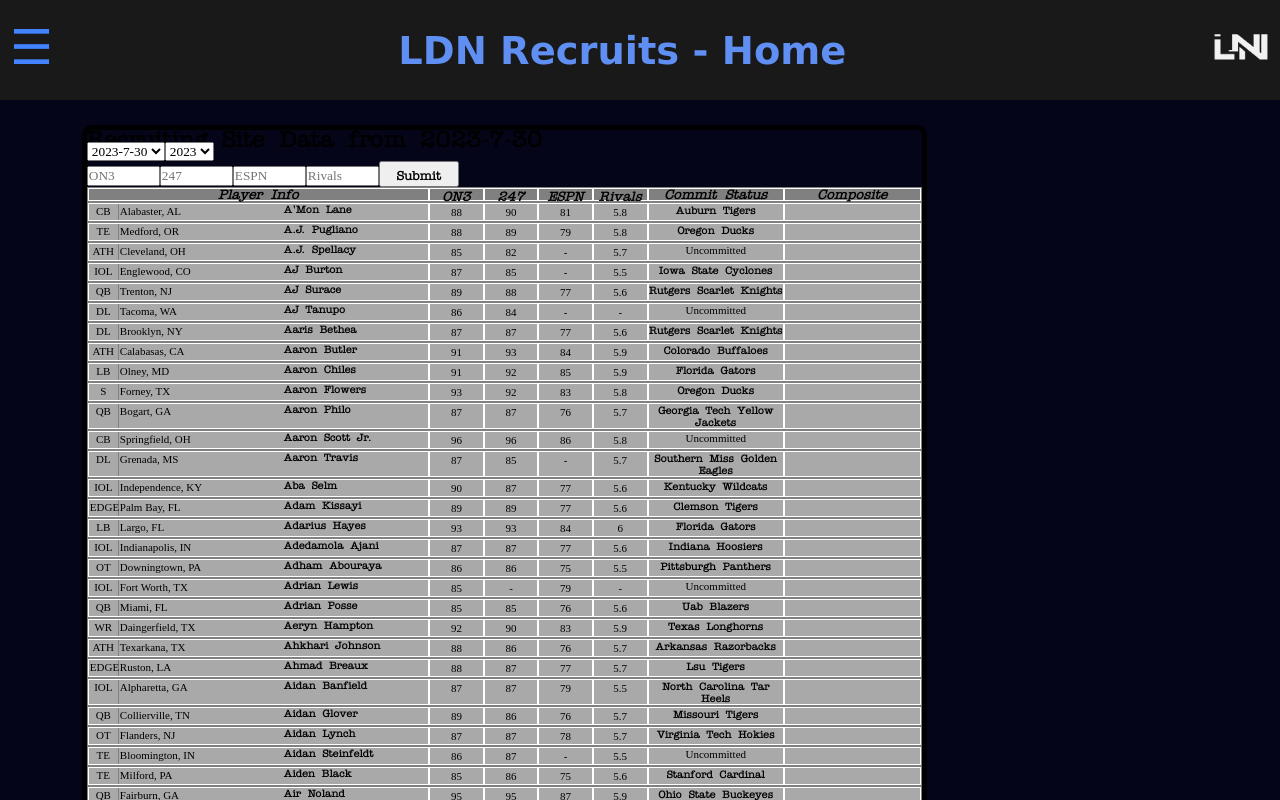
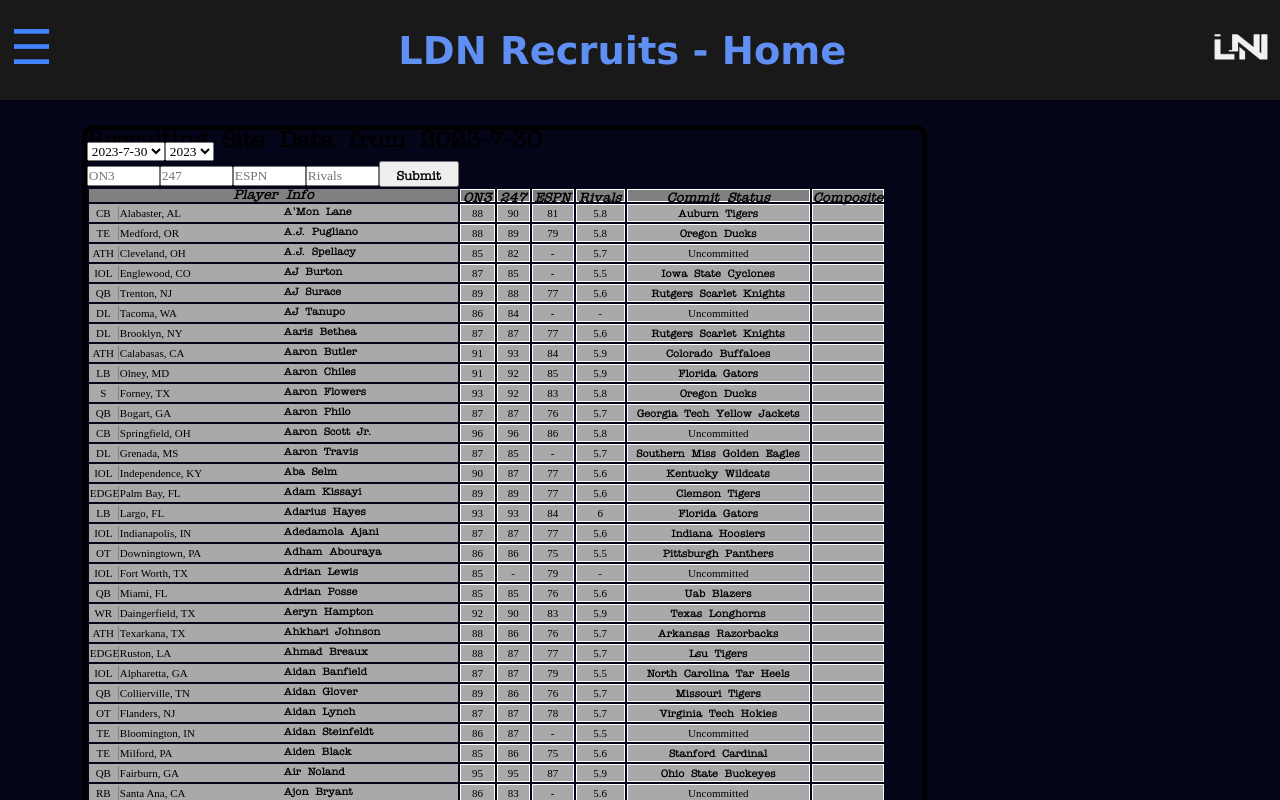
Before and after one commit to ldnelson16/pf, a Next.js app: page /ldnrecruits/byo in a window 1280 px wide. Built offline with nearby package versions, Linux system fonts and the light colour scheme.

Commit message:
fix player table

```diff
--- a/components/ContactForm.js
+++ b/components/ContactForm.js
@@ -63,6 +63,7 @@
         <span className={formstyles.required}>*</span>Email:
       </label>
       <input
+        placeholder="leave blank for anonymous"
         className={formstyles.input}
         type="email"
         id="email"
@@ -90,6 +91,7 @@
       </label>
       <div className={formstyles.textarea}>
         <textarea
+          placeholder="maximum of 999 characters"
           className={formstyles.textinput}
           id="message"
           name="message"
--- a/components/ldnrecruits/byocomposite.js
+++ b/components/ldnrecruits/byocomposite.js
@@ -69,30 +69,32 @@
         console.log("Sorting by composite");
         setSort("Composite");
     }
-    return(
-        <div className={cfbstyles.headerCell} id="header">
-            <div className={cfbstyles.playerInfo} data-value="name" onClick={handleClick}>
+    return (
+    <thead>
+        <tr className={cfbstyles.headerCell} id="header">
+        <th className={cfbstyles.playerInfo} data-value="name" onClick={handleClick}>
             <em>Player Info</em>
-            </div>
-            <div className={cfbstyles.ron3} data-value="ON3 Rating" onClick={handleClick}>
+        </th>
+        <th className={cfbstyles.ron3} data-value="ON3 Rating" onClick={handleClick}>
             <em>ON3</em>
-            </div>
-            <div className={cfbstyles.r247} data-value="247 Rating" onClick={handleClick}>
+        </th>
+        <th className={cfbstyles.r247} data-value="247 Rating" onClick={handleClick}>
             <em>247</em>
-            </div>
-            <div className={cfbstyles.respn} data-value="ESPN Rating" onClick={handleClick}>
+        </th>
+        <th className={cfbstyles.respn} data-value="ESPN Rating" onClick={handleClick}>
             <em>ESPN</em>
-            </div>
-            <div className={cfbstyles.rrivals} data-value="Rivals Rating" onClick={handleClick}>
+        </th>
+        <th className={cfbstyles.rrivals} data-value="Rivals Rating" onClick={handleClick}>
             <em>Rivals</em>
-            </div>
-            <div className={cfbstyles.commitInfo}>
+        </th>
+        <th className={cfbstyles.commitInfo}>
             <em>Commit Status</em>
-            </div>
-            <div className={cfbstyles.compositeInfo} onClick={sortComposite}>
+        </th>
+        <th className={cfbstyles.compositeInfo} onClick={sortComposite}>
             <em>Composite</em>
-            </div>
-        </div>
+        </th>
+        </tr>
+    </thead>
     );
 }
 
@@ -107,37 +109,42 @@
 }
 
 const PlayerCell = ({data,dateindex,yearindex,percentdata,mins}) => {
-    return(
-        <div className={cfbstyles.playerCell} key={data["key"]}>
+    return (
+    <tr className={cfbstyles.playerCell} key={data["key"]}>
+        <td>
         <div className={cfbstyles.playerInfo}>
-                <div className={cfbstyles.posInfo}>
-                    {data["Pos"]}
-                </div>
-                <div className={cfbstyles.locationInfo}>
-                    {data["City"]+", "+data["State"]}
-                </div>
+        <div className={cfbstyles.posInfo}>{data["Pos"]}</div>
+        <div className={cfbstyles.locationInfo}>{data["City"] + ", " + data["State"]}</div>
         <Link href={{ pathname: '/ldnrecruits/player', query: { playerId: data["key"], dateIndex: dateindex, year: yearindex } }}>
             <div className={cfbstyles.nameInfo}>{data["name"]}</div>
         </Link>
         </div>
+        </td>
 
-            <div className={cfbstyles.ron3}>
-                {data["ON3 Rating"][dateindex]}
-            </div>
-            <div className={cfbstyles.r247}>
-                {data["247 Rating"][dateindex]}
-            </div>
-            <div className={cfbstyles.respn}>
-                {data["ESPN Rating"][dateindex]}
-            </div>
-            <div className={cfbstyles.rrivals}>
-                {data["Rivals Rating"][dateindex]}
-            </div>
-            {data["Commit Status"][dateindex]==false?<div className={cfbstyles.commitInfo}>Uncommitted</div>:data["Commit Status"][dateindex]=="No Data Yet"?<div className={cfbstyles.commitInfo}>No Data</div>:<div className={cfbstyles.commitInfo}><b>{data["Commit Status"][dateindex]}</b></div>}
-            <div className={cfbstyles.compositeInfo}>
-                {calculateComposite(percentdata,[data["ON3 Rating"][dateindex],data["247 Rating"][dateindex],data["ESPN Rating"][dateindex],data["Rivals Rating"][dateindex]],mins)}
-            </div>
-        </div>
+        <td className={cfbstyles.ron3}>{data["ON3 Rating"][dateindex]}</td>
+        <td className={cfbstyles.r247}>{data["247 Rating"][dateindex]}</td>
+        <td className={cfbstyles.respn}>{data["ESPN Rating"][dateindex]}</td>
+        <td className={cfbstyles.rrivals}>{data["Rivals Rating"][dateindex]}</td>
+
+        {data["Commit Status"][dateindex] === false ? (
+        <td className={cfbstyles.commitInfo}>Uncommitted</td>
+        ) : data["Commit Status"][dateindex] === "No Data Yet" ? (
+        <td className={cfbstyles.commitInfo}>No Data</td>
+        ) : (
+        <td className={cfbstyles.commitInfo}>
+            <b>{data["Commit Status"][dateindex]}</b>
+        </td>
+        )}
+
+        <td className={cfbstyles.compositeInfo}>
+        {calculateComposite(percentdata, [
+            data["ON3 Rating"][dateindex],
+            data["247 Rating"][dateindex],
+            data["ESPN Rating"][dateindex],
+            data["Rivals Rating"][dateindex],
+        ], mins)}
+        </td>
+    </tr>
     );
 };
 
@@ -151,7 +158,7 @@
     else{return -ret}
 }
 
-const PlayerData = ({data,value,sort,percentdata,year}) => {
+const PlayerData = ({data,value,sort,percentdata,year,setSort}) => {
     //Find mins for composite processing
     var mins = [100,100,100,6.1];
     ["ON3 Rating","247 Rating","ESPN Rating","Rivals Rating"].map((item,i)=>{
@@ -166,9 +173,21 @@
     console.log("% Data in PlayerData");
 
     return(
-        <>
-            {newdata.map((element)=>(<PlayerCell data={element} dateindex={value} yearindex={year} percentdata={percentdata} mins={mins}></PlayerCell>))}
-        </>
+        <table>
+            <HeaderCell setSort={setSort}></HeaderCell>
+            <tbody>
+                {newdata.map((element) => (
+                <PlayerCell
+                    data={element}
+                    dateindex={value}
+                    yearindex={year}
+                    percentdata={percentdata}
+                    mins={mins}
+                    key={element["key"]} // Make sure to add a unique key to each player row
+                ></PlayerCell>
+                ))}
+            </tbody>
+        </table>
     );
 };
 
@@ -202,8 +221,7 @@
               <DatesDropdown dates={classdata["Class"+String(recclass)]["dates"]} setValue={setValue} setRecclass={setRecclass} date={classdata["Class"+String(recclass)]["dates"][value]} years={classdata["years"]}></DatesDropdown>
               <CompositeWeight percentdata={percentdata} setPercent={setPercent}></CompositeWeight>
               {console.log("DATA processing from JSON file")}
-              <HeaderCell setSort={setSort}></HeaderCell>
-              <PlayerData data={classdata["Class"+String(recclass)]["players"]} value={value} sort={sorttype} percentdata={percentdata} year={recclass}></PlayerData>
+              <PlayerData data={classdata["Class"+String(recclass)]["players"]} value={value} sort={sorttype} percentdata={percentdata} year={recclass} setSort={setSort}></PlayerData>
             </div>
           </div>
         </>
--- a/styles/contactform.module.css
+++ b/styles/contactform.module.css
@@ -20,6 +20,8 @@
 
 .input::placeholder {
   text-align: center;
+  color: rgba(55,55,55,0.6);
+  font-size: 12px;
 }
 
 .label {
--- a/styles/ldnrecruits/cfbplayertable.module.css
+++ b/styles/ldnrecruits/cfbplayertable.module.css
@@ -1,17 +1,11 @@
 .playerCell {
   width: 100%;
   border: 1px solid gray;
-  display: grid;
-  grid-template-columns: 5fr repeat(4, .8fr) repeat(2,2fr);
-  grid-template-rows: .2fr;
-  grid-column-gap: 0px;
-  grid-row-gap: 0px;
   background-color: darkgrey;
   font-size: 11px;
 }
 
 .compositeInfo{
-  grid-area: 1/7/2/8;
   border: 1px solid white;
   text-align: center;
 }
@@ -19,11 +13,6 @@
 .headerCell {
   width: 100%;
   border: 1px solid gray;
-  display: grid;
-  grid-template-columns: 5fr repeat(4, .8fr) repeat(2,2fr);
-  grid-template-rows: .2fr;
-  grid-column-gap: 0px;
-  grid-row-gap: 0px;
   background-color: gray;
   font-size: 14px;
   font-weight: bold;
@@ -36,14 +25,12 @@
 }
 
 .playerInfo {
-  grid-area: 1/1/2/2;
-  border: 1px solid white;
-  height: auto;
+  height: 100%;
+  margin: 0px;
   display: flex;
 }
 
 .nameInfo {
-  grid-area: 1/1/2/2;
   padding: 1px;
   padding-left: 5px;
   display: flexbox;
@@ -51,18 +38,18 @@
   font-weight: bold;
   margin-left: auto;
   padding-right: 10px;
+  text-align: right;
 }
 
 .locationInfo {
-  grid-area: 1/1/2/2;
   padding: 1px;
   display: flexbox;
   flex-direction: row;
   width: 160px;
+  height: 100%;
 }
 
 .posInfo {
-  grid-area: 1/1/2/2;
   padding: 1px;
   display: flexbox;
   flex-direction: row;
@@ -73,35 +60,30 @@
 }
 
 .ron3 {
-  grid-area: 1/2/2/3;
   border: 1px solid white;
   text-align: center;
   padding: 2px;
 }
 
 .r247 {
-  grid-area: 1/3/2/4;
   border: 1px solid white;
   text-align: center;
   padding: 2px;
 }
 
 .respn {
-  grid-area: 1/4/2/5;
   border: 1px solid white;
   text-align: center;
   padding: 2px;
 }
 
 .rrivals {
-  grid-area: 1/5/2/6;
   border: 1px solid white;
   text-align: center;
   padding: 2px;
 }
 
 .commitInfo {
-  grid-area: 1/6/2/7;
   border: 1px solid white;
   text-align: center;
 }
```
Lines whose indentation alone changed are shown as unchanged.
